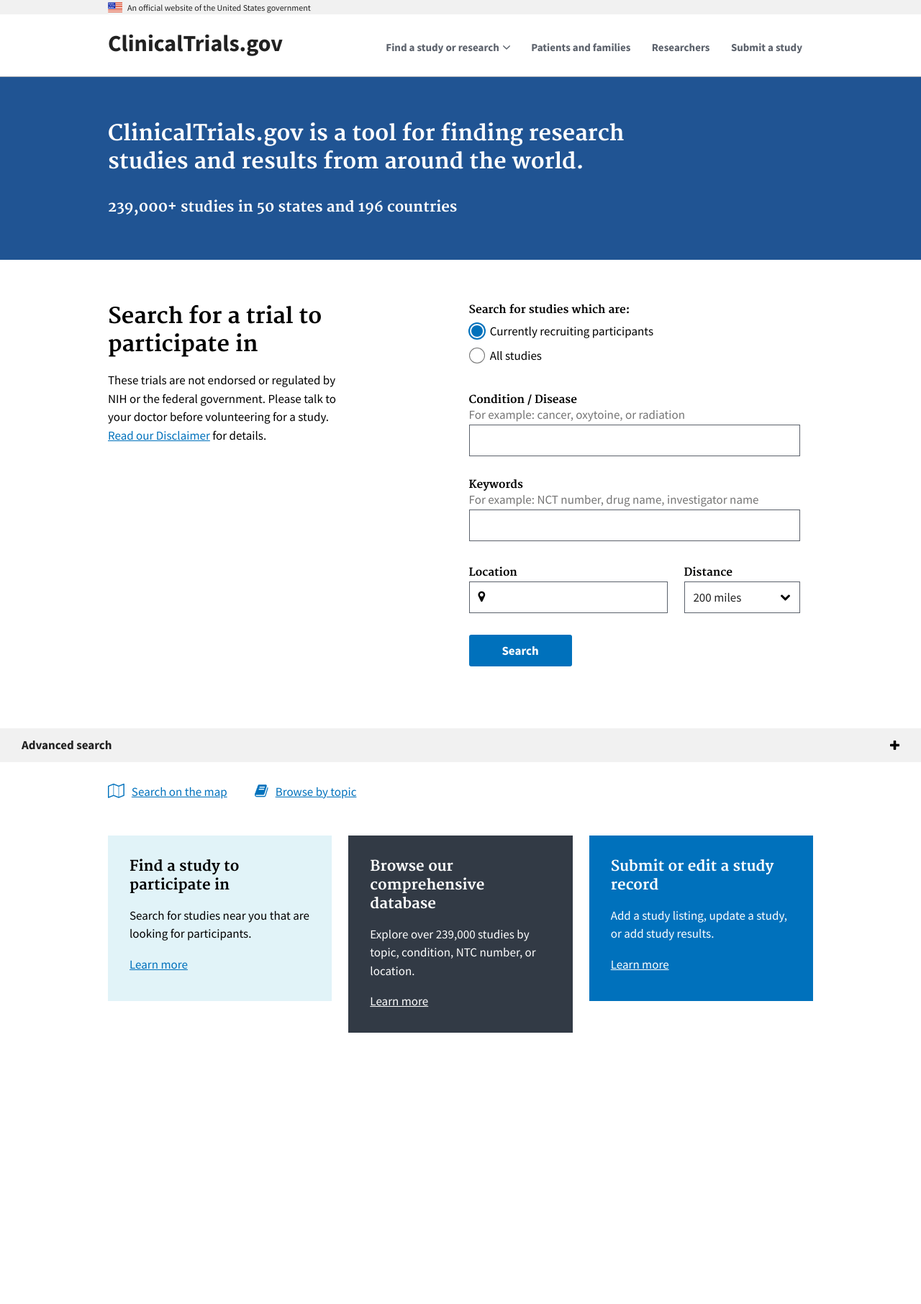
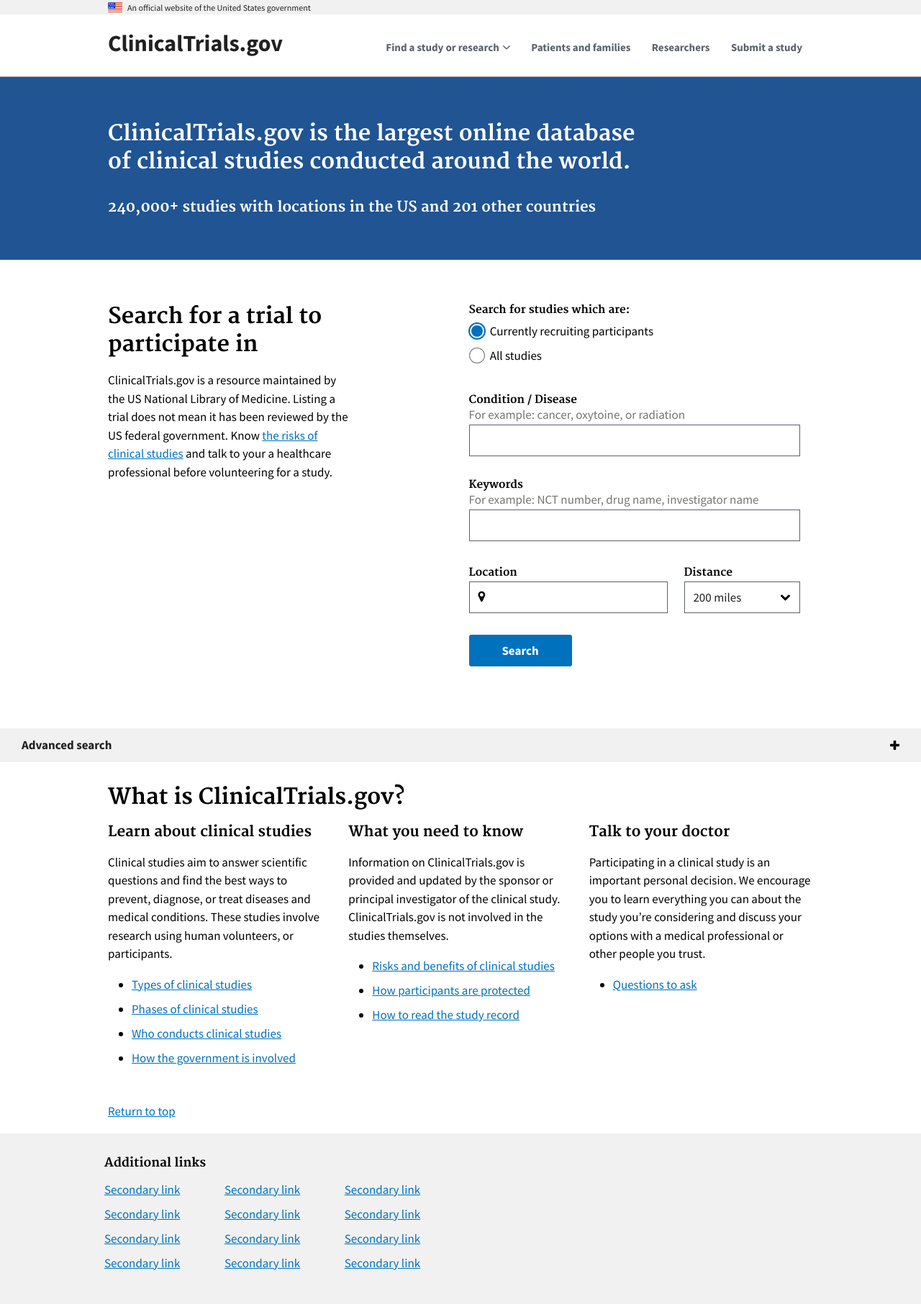
Before and after one commit to 18F/clinical-trials-prototype, a Jekyll site: the page built from pages/home.md, in a window 1280 px wide. Shown: the whole page at 72% size. Built offline with Jekyll 4.4.1, drawn with Linux system fonts in a browser that asks for light colours; before the commit the page ends 1465 px from its top, so only the background shows below that.

Commit message:
Update content

```diff
--- a/_sass/_custom.scss
+++ b/_sass/_custom.scss
@@ -164,23 +164,6 @@
 
   .form-help-text {
     margin-top: 0;
-  }
-}
-
-.search-links {
-  margin-bottom: 5rem;
-  margin-top: 3rem;
-
-  > :first-child {
-    margin-right: 3.5rem;
-  }
-
-  .fa {
-    margin-right: 1rem;
-
-    &:before {
-      font-size: 20px;
-    }
   }
 }
 
--- a/pages/home.md
+++ b/pages/home.md
@@ -5,15 +5,15 @@
 
 <section class="usa-section hero">
   <div class="usa-grid">
-    <h2>ClinicalTrials.gov is a tool for finding research studies and results from around the world.</h2>
-    <h3>239,000+ studies in 50 states and 196 countries</h3>
+    <h2>ClinicalTrials.gov is the largest online database of clinical studies conducted around the world.</h2>
+    <h3>240,000+ studies with locations in the US and 201 other countries</h3>
   </div>
 </section>
 <section class="usa-section">
   <div class="usa-grid">
     <div class="usa-width-one-half trial-info">
       <h2>Search for a trial to participate in</h2>
-      <p>These trials are not  endorsed or regulated by NIH or the federal government. Please talk to your doctor before volunteering for a study. <a href="#">Read our Disclaimer</a> for details.</p>
+      <p>ClinicalTrials.gov is a resource maintained by the US National Library of Medicine. Listing a trial does not mean it has been reviewed by the US federal government. Know <a href="https://clinicaltrials.gov/ct2/about-studies/learn#Considerations">the risks of clinical studies</a> and talk to your a healthcare professional before volunteering for a study.</p>
     </div>
     <div class="usa-width-one-half">
 <!--       <form class="form-search" action="{{ site.baseurl }}/search-results/">
@@ -70,24 +70,62 @@
   </div>
 </section>
 {% include advanced-search.html %}
-<div class="usa-grid search-links">
-  <a href="#"><i class="fa fa-map-o"></i>Search on the map</a>
-  <a href="#"><i class="fa fa-book"></i>Browse by topic</a>
-</div>
 <div class="usa-grid info-callouts">
-  <section class="usa-width-one-third card usa-color-bg-primary-alt-lightest">
-    <h3>Find a study to participate in</h3>
-    <p>Search for studies near you that are looking for participants.</p>
-    <p><a href="#">Learn more</a></p>
+  <h2>What is ClinicalTrials.gov?</h2>
+  <section class="usa-width-one-third">
+    <h3>Learn about clinical studies</h3>
+    <p>Clinical studies aim to answer scientific questions and find the best ways to prevent, diagnose, or treat diseases and medical conditions. These studies involve research using human volunteers, or participants.</p>
+    <ul>
+      <li><a href="">Types of clinical studies</a></li>
+      <li><a href="#">Phases of clinical studies</a></li>
+      <li><a href="#">Who conducts clinical studies</a></li>
+      <li><a href="#">How the government is involved</a></li>
+    </ul>
   </section>
-  <section class="usa-width-one-third card usa-color-bg-gray-dark">
-    <h3>Browse our comprehensive database</h3>
-    <p>Explore over 239,000 studies by topic, condition, NTC number, or location.</p>
-    <p><a class="link-white" href="#">Learn more</a></p>
+  <section class="usa-width-one-third">
+    <h3>What you need to know</h3>
+    <p>Information on ClinicalTrials.gov is provided and updated by the sponsor or principal investigator of the clinical study. ClinicalTrials.gov is not involved in the studies themselves. </p>
+    <ul>
+      <li><a href="">Risks and benefits of clinical studies</a></li>
+      <li><a href="">How participants are protected </a></li>
+      <li><a href="">How to read the study record</a></li>
+    </ul>
   </section>
-  <section class="usa-width-one-third card usa-color-bg-primary">
-    <h3>Submit or edit a study record</h3>
-    <p>Add a study listing, update a study, or add study results.</p>
-    <p><a class="link-white" href="#">Learn more</a></p>
+  <section class="usa-width-one-third">
+    <h3>Talk to your doctor</h3>
+    <p>Participating in a clinical study is an important personal decision. We encourage you to learn everything you can about the study you’re considering and discuss your options with a medical professional or other people you trust. </p>
+    <ul>
+      <li><a href="">Questions to ask</a></li>
+    </ul>
   </section>
 </div>
+<footer class="usa-footer usa-footer-big" role="contentinfo">
+  <div class="usa-grid usa-footer-return-to-top">
+    <a href="#">Return to top</a>
+  </div>
+  <div class="usa-footer-primary-section">
+    <div class="usa-grid-full">
+      <nav class="usa-footer-nav usa-width-two-thirds">
+        <h4>Additional links</h4>
+        <ul class="usa-unstyled-list usa-width-one-fourth">
+          <li><a href="javascript:void(0);">Secondary link</a></li>
+          <li><a href="javascript:void(0);">Secondary link</a></li>
+          <li><a href="javascript:void(0);">Secondary link</a></li>
+          <li><a href="javascript:void(0);">Secondary link</a></li>
+        </ul>
+        <ul class="usa-unstyled-list usa-width-one-fourth">
+          <li><a href="javascript:void(0);">Secondary link</a></li>
+          <li><a href="javascript:void(0);">Secondary link</a></li>
+          <li><a href="javascript:void(0);">Secondary link</a></li>
+          <li><a href="javascript:void(0);">Secondary link</a></li>
+        </ul>
+        <ul class="usa-unstyled-list usa-width-one-fourth">
+          <li><a href="javascript:void(0);">Secondary link</a></li>
+          <li><a href="javascript:void(0);">Secondary link</a></li>
+          <li><a href="javascript:void(0);">Secondary link</a></li>
+          <li><a href="javascript:void(0);">Secondary link</a></li>
+        </ul>
+      </nav>
+    </div>
+  </div>
+</footer>
```
